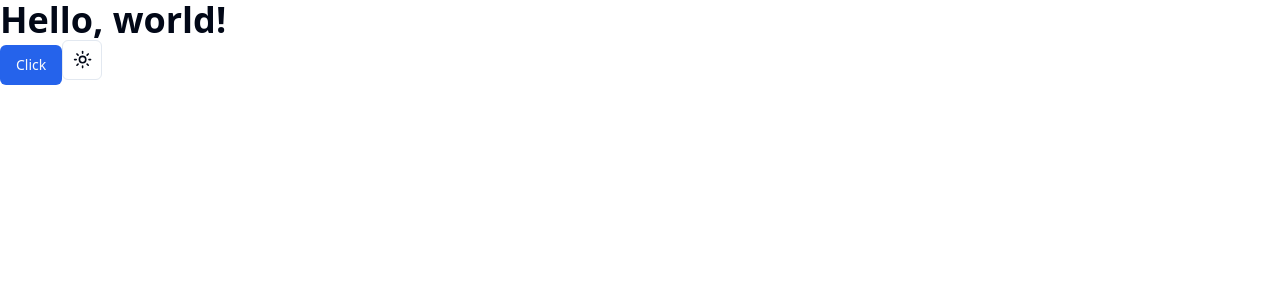
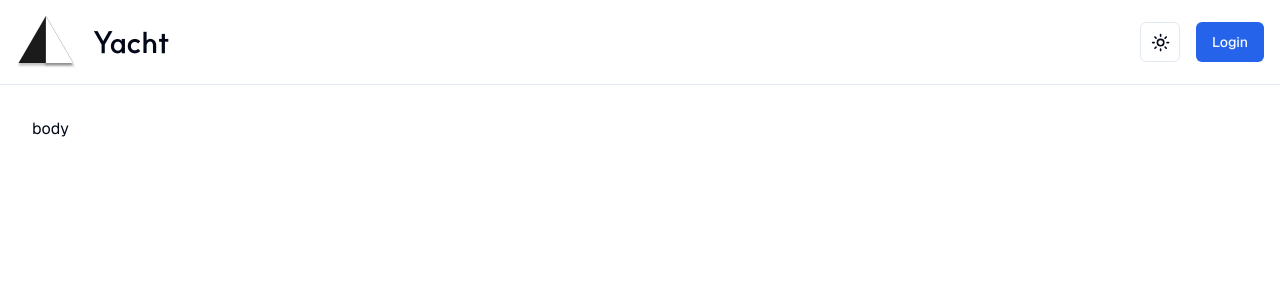
Before and after one commit to KU-Yacht/Yacht, a Next.js app in the folder client/: page / in a window 1280 px wide. Shown: the top 300 px of the page. Built offline with nearby package versions, Linux system fonts and the light colour scheme.

Commit message:
feat: Header
Implement Header

```diff
--- a/client/src/app/layout.tsx
+++ b/client/src/app/layout.tsx
@@ -2,6 +2,7 @@ import type { Metadata } from "next";
 import localFont from "next/font/local";
 import "./globals.css";
 import { ThemeProvider } from "@/components/theme-provider";
+import Header from "@/components/header";
 
 const geistSans = localFont({
   src: "./fonts/GeistVF.woff",
@@ -13,10 +14,16 @@ const geistMono = localFont({
   variable: "--font-geist-mono",
   weight: "100 900",
 });
+const suite = localFont({
+  src: "./fonts/SUITEVariable.woff2",
+  variable: "--font-suite",
+  weight: "100 900",
+});
 
 export const metadata: Metadata = {
-  title: "Create Next App",
-  description: "Generated by create next app",
+  title: "Yacht",
+  description:
+    "Kubernetes Build, Deployment, and Operations Automation Platform",
 };
 
 export default function RootLayout({
@@ -27,7 +34,7 @@ export default function RootLayout({
   return (
     <html lang="en">
       <body
-        className={`${geistSans.variable} ${geistMono.variable} antialiased font-sans`}
+        className={`${geistSans.variable} ${geistMono.variable} ${suite.variable} antialiased font-geistSans`}
       >
         <ThemeProvider
           attribute="class"
@@ -35,6 +42,7 @@ export default function RootLayout({
           enableSystem
           disableTransitionOnChange
         >
+          <Header />
           {children}
         </ThemeProvider>
       </body>
--- /dev/null
+++ b/client/src/app/login/page.tsx
@@ -0,0 +1,5 @@
+const Login = () => {
+  return <div>Login</div>;
+};
+
+export default Login;
--- a/client/src/app/page.tsx
+++ b/client/src/app/page.tsx
@@ -1,12 +1,3 @@
-import { Button } from "@/components/ui/button";
-import { ModeToggle } from "@/components/ui/mode-toggle";
-
 export default function Home() {
-  return (
-    <div>
-      <h1 className="text-4xl font-bold">Hello, world!</h1>
-      <Button>Click</Button>
-      <ModeToggle />
-    </div>
-  );
+  return <div className="p-8">body</div>;
 }
--- /dev/null
+++ b/client/src/components/header.tsx
@@ -0,0 +1,25 @@
+import Image from "next/image";
+import { Button } from "./ui/button";
+import { ModeToggle } from "./ui/mode-toggle";
+import Link from "next/link";
+
+const Header = () => {
+  return (
+    <header className="p-4 flex gap-10 justify-between items-center border-b">
+      <div className="flex gap-4 items-center">
+        <Link href="/">
+          <Image src="/images/logo.svg" alt="Yacht" width={60} height={60} />
+        </Link>
+        <h1 className="font-suite text-3xl font-bold">Yacht</h1>
+      </div>
+      <div className="flex gap-4 items-center">
+        <ModeToggle />
+        <Button asChild>
+          <Link href="/login">Login</Link>
+        </Button>
+      </div>
+    </header>
+  );
+};
+
+export default Header;
--- a/client/tailwind.config.ts
+++ b/client/tailwind.config.ts
@@ -9,54 +9,59 @@ const config: Config = {
   ],
   theme: {
     extend: {
+      fontFamily: {
+        geistSans: "var(--font-geist-sans)",
+        geistMono: "var(--font-geist-mono)",
+        suite: "var(--font-suite)",
+      },
       colors: {
-  			background: 'hsl(var(--background))',
-  			foreground: 'hsl(var(--foreground))',
+        background: "hsl(var(--background))",
+        foreground: "hsl(var(--foreground))",
         card: {
-  				DEFAULT: 'hsl(var(--card))',
-  				foreground: 'hsl(var(--card-foreground))'
+          DEFAULT: "hsl(var(--card))",
+          foreground: "hsl(var(--card-foreground))",
         },
         popover: {
-  				DEFAULT: 'hsl(var(--popover))',
-  				foreground: 'hsl(var(--popover-foreground))'
+          DEFAULT: "hsl(var(--popover))",
+          foreground: "hsl(var(--popover-foreground))",
         },
         primary: {
-  				DEFAULT: 'hsl(var(--primary))',
-  				foreground: 'hsl(var(--primary-foreground))'
+          DEFAULT: "hsl(var(--primary))",
+          foreground: "hsl(var(--primary-foreground))",
         },
         secondary: {
-  				DEFAULT: 'hsl(var(--secondary))',
-  				foreground: 'hsl(var(--secondary-foreground))'
+          DEFAULT: "hsl(var(--secondary))",
+          foreground: "hsl(var(--secondary-foreground))",
         },
         muted: {
-  				DEFAULT: 'hsl(var(--muted))',
-  				foreground: 'hsl(var(--muted-foreground))'
+          DEFAULT: "hsl(var(--muted))",
+          foreground: "hsl(var(--muted-foreground))",
         },
         accent: {
-  				DEFAULT: 'hsl(var(--accent))',
-  				foreground: 'hsl(var(--accent-foreground))'
+          DEFAULT: "hsl(var(--accent))",
+          foreground: "hsl(var(--accent-foreground))",
         },
         destructive: {
-  				DEFAULT: 'hsl(var(--destructive))',
-  				foreground: 'hsl(var(--destructive-foreground))'
+          DEFAULT: "hsl(var(--destructive))",
+          foreground: "hsl(var(--destructive-foreground))",
         },
-  			border: 'hsl(var(--border))',
-  			input: 'hsl(var(--input))',
-  			ring: 'hsl(var(--ring))',
+        border: "hsl(var(--border))",
+        input: "hsl(var(--input))",
+        ring: "hsl(var(--ring))",
         chart: {
-  				'1': 'hsl(var(--chart-1))',
-  				'2': 'hsl(var(--chart-2))',
-  				'3': 'hsl(var(--chart-3))',
-  				'4': 'hsl(var(--chart-4))',
-  				'5': 'hsl(var(--chart-5))'
-  			}
+          "1": "hsl(var(--chart-1))",
+          "2": "hsl(var(--chart-2))",
+          "3": "hsl(var(--chart-3))",
+          "4": "hsl(var(--chart-4))",
+          "5": "hsl(var(--chart-5))",
+        },
       },
       borderRadius: {
-  			lg: 'var(--radius)',
-  			md: 'calc(var(--radius) - 2px)',
-  			sm: 'calc(var(--radius) - 4px)'
-  		}
-  	}
+        lg: "var(--radius)",
+        md: "calc(var(--radius) - 2px)",
+        sm: "calc(var(--radius) - 4px)",
+      },
+    },
   },
   plugins: [require("tailwindcss-animate")],
 };
```
Also changed, not shown: client/public/images/logo.svg (added), client/src/app/fonts/SUITEVariable.woff2 (added). Lines whose indentation alone changed are shown as unchanged.
